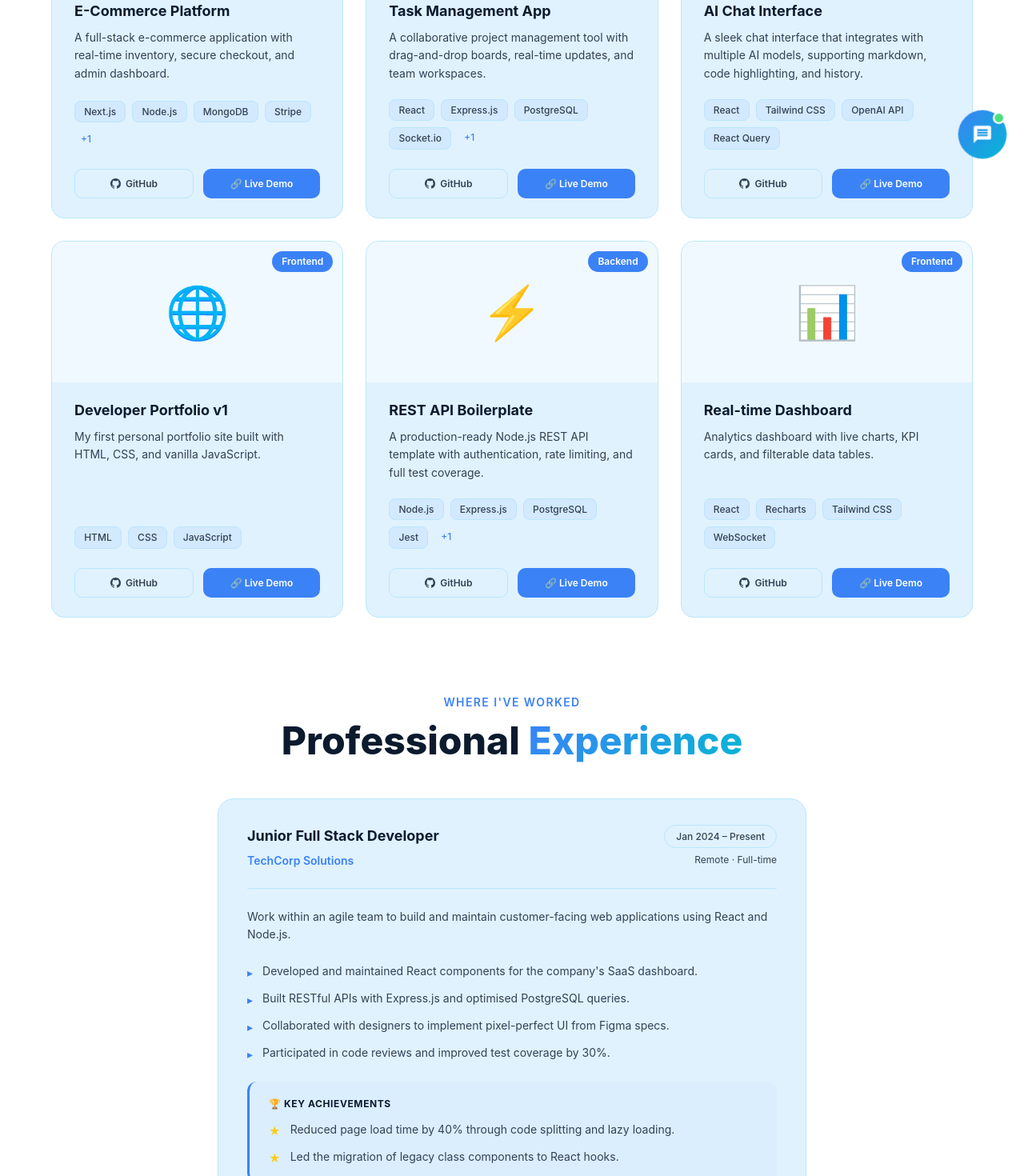
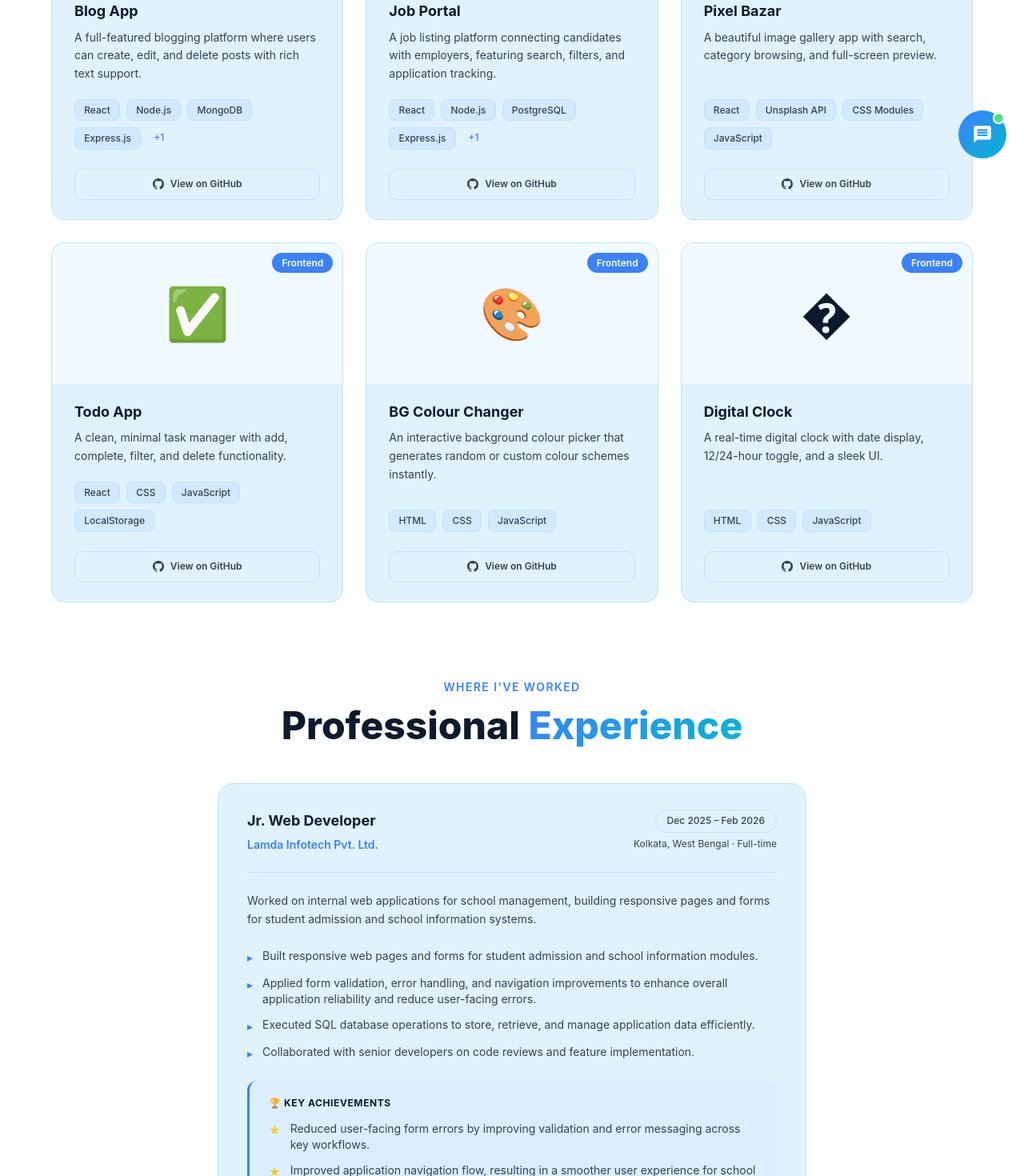
Before and after one commit to ananyar148/PORTFOLIO, a Next.js app: page /projects in a window 1280 px wide. Shown: the part 580-2050 px from the top of the page at 80% size. Built offline with nearby package versions, Linux system fonts and the light colour scheme.

Commit message:
project layout

```diff
--- a/app/layout.js
+++ b/app/layout.js
@@ -8,7 +8,6 @@
 
 import '@/styles/globals.css';
 import Navbar         from '@/components/Navbar';
-import Footer         from '@/components/Footer';
 import ChatBotLoader  from '@/components/chatbot/ChatBotLoader';
 
 export const metadata = {
@@ -44,8 +43,6 @@ export default function RootLayout({ children }) {
           {children}
         </main>
 
-        <Footer />
-
         {/* Annu — AI chatbot assistant (lazy, client-only) */}
         <ChatBotLoader />
       </body>
--- a/components/Contact.js
+++ b/components/Contact.js
@@ -15,8 +15,8 @@ import { motion, AnimatePresence, useInView } from 'framer-motion';
 const INFO_ITEMS = [
   {
     icon: '📧', label: 'Email',
-    value: 'ananya@email.com',
-    href:  'mailto:ananya@email.com',
+    value: 'ananyar@steorasystems.com',
+    href:  'mailto:ananyar@steorasystems.com',
   },
   {
     icon: '📍', label: 'Location',
@@ -31,7 +31,7 @@ const INFO_ITEMS = [
   {
     icon: '🔗', label: 'LinkedIn',
     value: 'linkedin.com/in/ananyaraj',
-    href:  'https://linkedin.com',
+    href:  'https://www.linkedin.com/in/ananya-raj-796409297/',
   },
 ];
 
--- a/components/Hero.js
+++ b/components/Hero.js
@@ -32,7 +32,7 @@ const SOCIALS = [
   },
   {
     name: 'LinkedIn',
-    href: 'https://linkedin.com',
+    href: 'https://www.linkedin.com/in/ananya-raj-796409297/',
     svg: (
       <svg viewBox="0 0 24 24" fill="currentColor" width="22" height="22" aria-hidden="true">
         <path d="M20.447 20.452h-3.554v-5.569c0-1.328-.027-3.037-1.852-3.037
@@ -45,17 +45,17 @@ const SOCIALS = [
       </svg>
     ),
   },
-  {
-    name: 'Twitter / X',
-    href: 'https://twitter.com',
-    svg: (
-      <svg viewBox="0 0 24 24" fill="currentColor" width="22" height="22" aria-hidden="true">
-        <path d="M18.244 2.25h3.308l-7.227 8.26 8.502 11.24H16.17l-4.714-6.231
-          -5.401 6.231H2.746l7.73-8.835L1.254 2.25H8.08l4.253 5.622L18.244
-          2.25zm-1.161 17.52h1.833L7.084 4.126H5.117L17.083 19.77z" />
-      </svg>
-    ),
-  },
+  // {
+  //   name: 'Twitter / X',
+  //   href: 'https://twitter.com',
+  //   svg: (
+  //     <svg viewBox="0 0 24 24" fill="currentColor" width="22" height="22" aria-hidden="true">
+  //       <path d="M18.244 2.25h3.308l-7.227 8.26 8.502 11.24H16.17l-4.714-6.231
+  //         -5.401 6.231H2.746l7.73-8.835L1.254 2.25H8.08l4.253 5.622L18.244
+  //         2.25zm-1.161 17.52h1.833L7.084 4.126H5.117L17.083 19.77z" />
+  //     </svg>
+  //   ),
+  // },
 ];
 
 /* ── Motion variants ────────────────────────────────────────────── */
--- a/components/ProjectCard.js
+++ b/components/ProjectCard.js
@@ -2,13 +2,13 @@
 
 /**
  * ProjectCard.js
- * Reusable card for a single project.
+ * Reusable card for a single project. No live demo button.
  * All spacing via inline styles to guarantee rendering (Tailwind v4 scanner bypass).
  */
 
 import { motion } from 'framer-motion';
 
-const EMOJI = { 1: '🛒', 2: '📋', 3: '🤖', 4: '🌐', 5: '⚡', 6: '📊' };
+const EMOJI = { 1: '�', 2: '�', 3: '🖼️', 4: '✅', 5: '🎨', 6: '�' };
 
 export default function ProjectCard({ project, onOpen }) {
   return (
@@ -34,17 +34,17 @@ export default function ProjectCard({ project, onOpen }) {
       onMouseEnter={(e) => e.currentTarget.style.boxShadow = '0 0 28px rgba(59,130,246,0.22)'}
       onMouseLeave={(e) => e.currentTarget.style.boxShadow = 'none'}
     >
-      {/* ── Image banner ───────────────────────────────────────────── */}
+      {/* ── Image banner ─────────────────────────────────────────── */}
       <div
         style={{
-          position:   'relative',
-          height:     '11rem',
-          background: 'var(--bg-secondary)',
-          display:    'flex',
-          alignItems: 'center',
+          position:       'relative',
+          height:         '11rem',
+          background:     'var(--bg-secondary)',
+          display:        'flex',
+          alignItems:     'center',
           justifyContent: 'center',
-          fontSize:   '4rem',
-          overflow:   'hidden',
+          fontSize:       '4rem',
+          overflow:       'hidden',
         }}
         aria-hidden="true"
       >
@@ -73,7 +73,7 @@ export default function ProjectCard({ project, onOpen }) {
         </span>
       </div>
 
-      {/* ── Card body ──────────────────────────────────────────────── */}
+      {/* ── Card body ────────────────────────────────────────────── */}
       <div
         style={{
           padding:       '1.5rem 1.75rem',
@@ -122,14 +122,8 @@ export default function ProjectCard({ project, onOpen }) {
           )}
         </div>
 
-        {/* Action links */}
-        <div
-          style={{
-            display:    'flex',
-            gap:        '0.75rem',
-            marginTop:  'auto',
-          }}
-        >
+        {/* GitHub only — no live demo */}
+        <div style={{ marginTop: 'auto' }}>
           <a
             href={project.github}
             target="_blank"
@@ -137,22 +131,31 @@ export default function ProjectCard({ project, onOpen }) {
             onClick={(e) => e.stopPropagation()}
             className="text-xs font-semibold"
             style={{
-              flex:           1,
+              width:          '100%',
               display:        'flex',
               alignItems:     'center',
               justifyContent: 'center',
-              gap:            '0.4rem',
-              padding:        '0.6rem 1rem',
+              gap:            '0.5rem',
+              padding:        '0.65rem 1rem',
               borderRadius:   '0.625rem',
               border:         '1.5px solid var(--border)',
               color:          'var(--text-secondary)',
               textDecoration: 'none',
-              transition:     'background 0.2s',
+              transition:     'background 0.2s, border-color 0.2s, color 0.2s',
+              boxSizing:      'border-box',
             }}
-            onMouseEnter={(e) => e.currentTarget.style.background = 'rgba(59,130,246,0.08)'}
-            onMouseLeave={(e) => e.currentTarget.style.background = 'transparent'}
+            onMouseEnter={(e) => {
+              e.currentTarget.style.background    = 'rgba(59,130,246,0.08)';
+              e.currentTarget.style.borderColor   = 'var(--accent)';
+              e.currentTarget.style.color         = 'var(--accent)';
+            }}
+            onMouseLeave={(e) => {
+              e.currentTarget.style.background    = 'transparent';
+              e.currentTarget.style.borderColor   = 'var(--border)';
+              e.currentTarget.style.color         = 'var(--text-secondary)';
+            }}
           >
-            <svg viewBox="0 0 16 16" fill="currentColor" width="13" height="13" aria-hidden="true">
+            <svg viewBox="0 0 16 16" fill="currentColor" width="14" height="14" aria-hidden="true">
               <path d="M8 0C3.58 0 0 3.58 0 8c0 3.54 2.29 6.53 5.47 7.59.4.07.55-.17.55-.38
                 0-.19-.01-.82-.01-1.49-2.01.37-2.53-.49-2.69-.94-.09-.23-.48-.94-.82-1.13
                 -.28-.15-.68-.52-.01-.53.63-.01 1.08.58 1.23.82.72 1.21 1.87.87 2.33.66
@@ -162,31 +165,7 @@ export default function ProjectCard({ project, onOpen }) {
                 .82 1.27.82 2.15 0 3.07-1.87 3.75-3.65 3.95.29.25.54.73.54 1.48 0
                 1.07-.01 1.93-.01 2.2 0 .21.15.46.55.38A8.013 8.013 0 0016 8c0-4.42-3.58-8-8-8z"/>
             </svg>
-            GitHub
-          </a>
-          <a
-            href={project.demo}
-            target="_blank"
-            rel="noopener noreferrer"
-            onClick={(e) => e.stopPropagation()}
-            className="text-xs font-semibold"
-            style={{
-              flex:           1,
-              display:        'flex',
-              alignItems:     'center',
-              justifyContent: 'center',
-              gap:            '0.4rem',
-              padding:        '0.6rem 1rem',
-              borderRadius:   '0.625rem',
-              background:     'var(--accent)',
-              color:          '#fff',
-              textDecoration: 'none',
-              transition:     'opacity 0.2s',
-            }}
-            onMouseEnter={(e) => e.currentTarget.style.opacity = '0.88'}
-            onMouseLeave={(e) => e.currentTarget.style.opacity = '1'}
-          >
-            🔗 Live Demo
+            View on GitHub
           </a>
         </div>
       </div>
--- a/components/ProjectModal.js
+++ b/components/ProjectModal.js
@@ -9,7 +9,7 @@
 import { useEffect, useRef } from 'react';
 import { motion, AnimatePresence } from 'framer-motion';
 
-const EMOJI = { 1: '🛒', 2: '📋', 3: '🤖', 4: '🌐', 5: '⚡', 6: '📊' };
+const EMOJI = { 1: '📝', 2: '💼', 3: '🖼️', 4: '✅', 5: '🎨', 6: '🕐' };
 
 export default function ProjectModal({ project, onClose }) {
   const closeRef = useRef(null);
@@ -203,7 +203,7 @@ export default function ProjectModal({ project, onClose }) {
                   </div>
                 </div>
 
-                {/* Action buttons */}
+                {/* Action buttons — GitHub only */}
                 <div style={{ display: 'flex', gap: '1rem', flexWrap: 'wrap' }}>
                   <motion.a
                     href={project.github}
@@ -224,10 +224,16 @@ export default function ProjectModal({ project, onClose }) {
                       border:         '1.5px solid var(--border)',
                       color:          'var(--text-primary)',
                       textDecoration: 'none',
-                      transition:     'background 0.2s',
+                      transition:     'background 0.2s, border-color 0.2s',
                     }}
-                    onMouseEnter={(e) => e.currentTarget.style.background = 'var(--bg-card)'}
-                    onMouseLeave={(e) => e.currentTarget.style.background = 'transparent'}
+                    onMouseEnter={(e) => {
+                      e.currentTarget.style.background    = 'rgba(59,130,246,0.08)';
+                      e.currentTarget.style.borderColor   = 'var(--accent)';
+                    }}
+                    onMouseLeave={(e) => {
+                      e.currentTarget.style.background    = 'transparent';
+                      e.currentTarget.style.borderColor   = 'var(--border)';
+                    }}
                   >
                     <svg viewBox="0 0 16 16" fill="currentColor" width="16" height="16" aria-hidden="true">
                       <path d="M8 0C3.58 0 0 3.58 0 8c0 3.54 2.29 6.53 5.47 7.59.4.07.55-.17.55-.38
@@ -241,32 +247,6 @@ export default function ProjectModal({ project, onClose }) {
                     </svg>
                     View on GitHub
                   </motion.a>
-                  <motion.a
-                    href={project.demo}
-                    target="_blank"
-                    rel="noopener noreferrer"
-                    whileHover={{ scale: 1.04 }}
-                    whileTap={{ scale: 0.97 }}
-                    className="text-sm font-semibold"
-                    style={{
-                      flex:           1,
-                      minWidth:       '8rem',
-                      display:        'flex',
-                      alignItems:     'center',
-                      justifyContent: 'center',
-                      gap:            '0.5rem',
-                      padding:        '0.875rem 1.5rem',
-                      borderRadius:   '0.75rem',
-                      background:     'linear-gradient(135deg, var(--accent) 0%, #06B6D4 100%)',
-                      color:          '#fff',
-                      textDecoration: 'none',
-                      transition:     'opacity 0.2s',
-                    }}
-                    onMouseEnter={(e) => e.currentTarget.style.opacity = '0.88'}
-                    onMouseLeave={(e) => e.currentTarget.style.opacity = '1'}
-                  >
-                    🔗 Live Demo
-                  </motion.a>
                 </div>
               </div>
             </div>
--- a/data/experience.js
+++ b/data/experience.js
@@ -6,66 +6,46 @@
 export const experiences = [
   {
     id: 1,
-    company: "TechCorp Solutions",
-    role: "Junior Full Stack Developer",
-    duration: "Jan 2024 – Present",
-    location: "Remote",
-    type: "Full-time",
+    company: 'Lamda Infotech Pvt. Ltd.',
+    role: 'Jr. Web Developer',
+    duration: 'Dec 2025 – Feb 2026',
+    location: 'Kolkata, West Bengal',
+    type: 'Full-time',
     description:
-      "Work within an agile team to build and maintain customer-facing web applications using React and Node.js.",
+      'Worked on internal web applications for school management, building responsive pages and forms for student admission and school information systems.',
     responsibilities: [
-      "Developed and maintained React components for the company's SaaS dashboard.",
-      "Built RESTful APIs with Express.js and optimised PostgreSQL queries.",
-      "Collaborated with designers to implement pixel-perfect UI from Figma specs.",
-      "Participated in code reviews and improved test coverage by 30%.",
+      'Built responsive web pages and forms for student admission and school information modules.',
+      'Applied form validation, error handling, and navigation improvements to enhance overall application reliability and reduce user-facing errors.',
+      'Executed SQL database operations to store, retrieve, and manage application data efficiently.',
+      'Collaborated with senior developers on code reviews and feature implementation.',
     ],
     achievements: [
-      "Reduced page load time by 40% through code splitting and lazy loading.",
-      "Led the migration of legacy class components to React hooks.",
+      'Reduced user-facing form errors by improving validation and error messaging across key workflows.',
+      'Improved application navigation flow, resulting in a smoother user experience for school staff.',
     ],
-    technologies: ["React", "Node.js", "PostgreSQL", "Tailwind CSS", "AWS"],
-    color: "#3B82F6",
+    technologies: ['HTML', 'CSS', 'JavaScript', 'SQL', 'PHP'],
+    color: '#3B82F6',
   },
   {
     id: 2,
-    company: "Freelance / Self-employed",
-    role: "Frontend Developer",
-    duration: "Jun 2023 – Dec 2023",
-    location: "Remote",
-    type: "Freelance",
+    company: 'Freelance / Self-employed',
+    role: 'Frontend Developer',
+    duration: 'Jun 2024 – Nov 2024',
+    location: 'Remote',
+    type: 'Freelance',
     description:
-      "Designed and developed websites and web apps for small businesses and startup clients.",
+      'Developed a client data collection and notification system using Google Forms integrated with a database and automated email delivery to both parties on submission.',
     responsibilities: [
-      "Translated client requirements into responsive, accessible web experiences.",
-      "Integrated third-party APIs (payment, maps, email).",
-      "Set up CI/CD pipelines and deployed projects to Vercel and Netlify.",
+      'Built and configured a Google Form for structured client data collection.',
+      'Connected form submissions to a database for persistent storage and easy retrieval.',
+      'Implemented automated email notifications sent to both the client and the business owner on every form submission.',
+      'Ensured reliable data flow and tested end-to-end submission and notification pipeline.',
     ],
     achievements: [
-      "Delivered 8 projects on time with 100% client satisfaction.",
-      "Increased one client's conversion rate by 25% via UX improvements.",
+      'Fully automated the client intake process, eliminating manual follow-ups.',
+      'Delivered the project on time with zero post-launch issues reported.',
     ],
-    technologies: ["Next.js", "Tailwind CSS", "Stripe", "Vercel"],
-    color: "#10b981",
-  },
-  {
-    id: 3,
-    company: "OpenSource Contributions",
-    role: "Open Source Contributor",
-    duration: "2022 – Present",
-    location: "Remote",
-    type: "Volunteer",
-    description:
-      "Active contributor to several open-source JavaScript projects on GitHub.",
-    responsibilities: [
-      "Submitted bug-fix PRs and documentation improvements.",
-      "Engaged in issue triage and community discussions.",
-      "Built and published a small npm utility package.",
-    ],
-    achievements: [
-      "Accumulated 120+ GitHub stars across personal repositories.",
-      "Had PRs merged into two popular open-source libraries.",
-    ],
-    technologies: ["JavaScript", "Git", "GitHub", "Node.js"],
-    color: "#f59e0b",
+    technologies: ['Google Forms', 'Google Sheets', 'Apps Script', 'Email Automation'],
+    color: '#06B6D4',
   },
 ];
--- a/data/projects.js
+++ b/data/projects.js
@@ -1,92 +1,85 @@
 /**
  * projects.js
- * Static data for the portfolio projects section.
- * Edit this file to update your project listings.
+ * Ananya Raj's actual project listings with real GitHub links.
  */
 
 export const projects = [
   {
     id: 1,
-    title: "E-Commerce Platform",
+    title: 'Blog App',
     description:
-      "A full-stack e-commerce application with real-time inventory, secure checkout, and admin dashboard.",
+      'A full-featured blogging platform where users can create, edit, and delete posts with rich text support.',
     longDescription:
-      "Built a complete e-commerce solution featuring product catalog management, cart & wishlist functionality, Stripe payment integration, order tracking, and an admin panel for inventory control. Implemented JWT authentication, image optimization, and server-side rendering for SEO.",
-    image: "/project-images/ecommerce.jpg",
-    technologies: ["Next.js", "Node.js", "MongoDB", "Stripe", "Tailwind CSS"],
-    github: "https://github.com",
-    demo: "https://demo.example.com",
+      'Built a complete blogging application with user authentication, CRUD operations for posts, rich-text editing, category tagging, and a responsive reading layout. Implemented search functionality and pagination for browsing articles.',
+    image: '/project-images/blog.jpg',
+    technologies: ['React', 'Node.js', 'MongoDB', 'Express.js', 'JWT'],
+    github: 'https://github.com/AnanyaRaj14/Blog-App',
     featured: true,
-    category: "Full Stack",
+    category: 'Full Stack',
   },
   {
     id: 2,
-    title: "Task Management App",
+    title: 'Job Portal',
     description:
-      "A collaborative project management tool with drag-and-drop boards, real-time updates, and team workspaces.",
+      'A job listing platform connecting candidates with employers, featuring search, filters, and application tracking.',
     longDescription:
-      "Developed a Trello-inspired task manager supporting multiple boards, lists, and cards with drag-and-drop reordering (dnd-kit). Features include real-time collaboration via WebSockets, deadline notifications, file attachments, team member assignment, and activity logs.",
-    image: "/project-images/taskmanager.jpg",
-    technologies: ["React", "Express.js", "PostgreSQL", "Socket.io", "CSS Modules"],
-    github: "https://github.com",
-    demo: "https://demo.example.com",
+      'Developed a job portal with role-based access for employers and job seekers. Employers can post and manage listings; candidates can search, filter by location/category, bookmark jobs, and track application status. Includes a dashboard for both user types.',
+    image: '/project-images/jobportal.jpg',
+    technologies: ['React', 'Node.js', 'PostgreSQL', 'Express.js', 'Tailwind CSS'],
+    github: 'https://github.com/AnanyaRaj14/Job_Portal',
     featured: true,
-    category: "Full Stack",
+    category: 'Full Stack',
   },
   {
     id: 3,
-    title: "AI Chat Interface",
+    title: 'Pixel Bazar',
     description:
-      "A sleek chat interface that integrates with multiple AI models, supporting markdown, code highlighting, and history.",
+      'A beautiful image gallery app with search, category browsing, and full-screen preview.',
     longDescription:
-      "Created a polished front-end interface for interacting with large language models. Features include markdown rendering with syntax highlighting, conversation history stored in localStorage, model switching, streaming responses, and an exportable chat log. Optimized for mobile and desktop.",
-    image: "/project-images/aichat.jpg",
-    technologies: ["React", "Tailwind CSS", "OpenAI API", "React Query"],
-    github: "https://github.com",
-    demo: "https://demo.example.com",
+      'Created an image gallery powered by the Unsplash API. Features include keyword search, category-based browsing, masonry grid layout, full-screen lightbox preview, lazy loading for performance, and the ability to download images directly.',
+    image: '/project-images/pixelbazar.jpg',
+    technologies: ['React', 'Unsplash API', 'CSS Modules', 'JavaScript'],
+    github: 'https://github.com/AnanyaRaj14',
     featured: true,
-    category: "Frontend",
+    category: 'Frontend',
   },
   {
     id: 4,
-    title: "Developer Portfolio v1",
+    title: 'Todo App',
     description:
-      "My first personal portfolio site built with HTML, CSS, and vanilla JavaScript.",
+      'A clean, minimal task manager with add, complete, filter, and delete functionality.',
     longDescription:
-      "A clean, responsive portfolio showcasing my early projects. Features a CSS-grid layout, custom animations, contact form, and project filtering. Served as the foundation for my current portfolio redesign.",
-    image: "/project-images/portfolio.jpg",
-    technologies: ["HTML", "CSS", "JavaScript"],
-    github: "https://github.com",
-    demo: "https://demo.example.com",
+      'A productivity-focused todo application with local storage persistence, task completion toggling, priority filtering (all / active / completed), and smooth animations. Built with a clean UI and keyboard accessibility in mind.',
+    image: '/project-images/todo.jpg',
+    technologies: ['React', 'CSS', 'JavaScript', 'LocalStorage'],
+    github: 'https://github.com/AnanyaRaj14/react-todo',
     featured: false,
-    category: "Frontend",
+    category: 'Frontend',
   },
   {
     id: 5,
-    title: "REST API Boilerplate",
+    title: 'BG Colour Changer',
     description:
-      "A production-ready Node.js REST API template with authentication, rate limiting, and full test coverage.",
+      'An interactive background colour picker that generates random or custom colour schemes instantly.',
     longDescription:
-      "A reusable API starter featuring JWT & refresh-token auth, role-based access control, input validation with Zod, request rate limiting, structured logging, Docker Compose setup, and Jest test suite. Designed to speed up backend project bootstrapping.",
-    image: "/project-images/api.jpg",
-    technologies: ["Node.js", "Express.js", "PostgreSQL", "Jest", "Docker"],
-    github: "https://github.com",
-    demo: "https://demo.example.com",
+      'A fun interactive tool that changes the page background colour on button click or by entering a hex/rgb value. Features include random colour generation, hex/rgb input support, colour history, and copy-to-clipboard for the current colour code.',
+    image: '/project-images/bgchanger.jpg',
+    technologies: ['HTML', 'CSS', 'JavaScript'],
+    github: 'https://github.com/AnanyaRaj14/react_bgcolor',
     featured: false,
-    category: "Backend",
+    category: 'Frontend',
   },
   {
     id: 6,
-    title: "Real-time Dashboard",
+    title: 'Digital Clock',
     description:
-      "Analytics dashboard with live charts, KPI cards, and filterable data tables.",
+      'A real-time digital clock with date display, 12/24-hour toggle, and a sleek UI.',
     longDescription:
-      "Built an analytics dashboard that consumes a mock WebSocket data stream and renders live charts using Recharts. Includes responsive data tables with column sorting and filtering, date range pickers, CSV export, and dark/light mode support.",
-    image: "/project-images/dashboard.jpg",
-    technologies: ["React", "Recharts", "Tailwind CSS", "WebSocket"],
-    github: "https://github.com",
-    demo: "https://demo.example.com",
+      'A live digital clock that displays the current time and date, updated every second. Includes a 12/24-hour format toggle, AM/PM indicator, dynamic greeting based on time of day, and a minimalist dark/light themed interface.',
+    image: '/project-images/clock.jpg',
+    technologies: ['HTML', 'CSS', 'JavaScript'],
+    github: 'https://github.com/AnanyaRaj14/Digital-Clock',
     featured: false,
-    category: "Frontend",
+    category: 'Frontend',
   },
 ];
```
